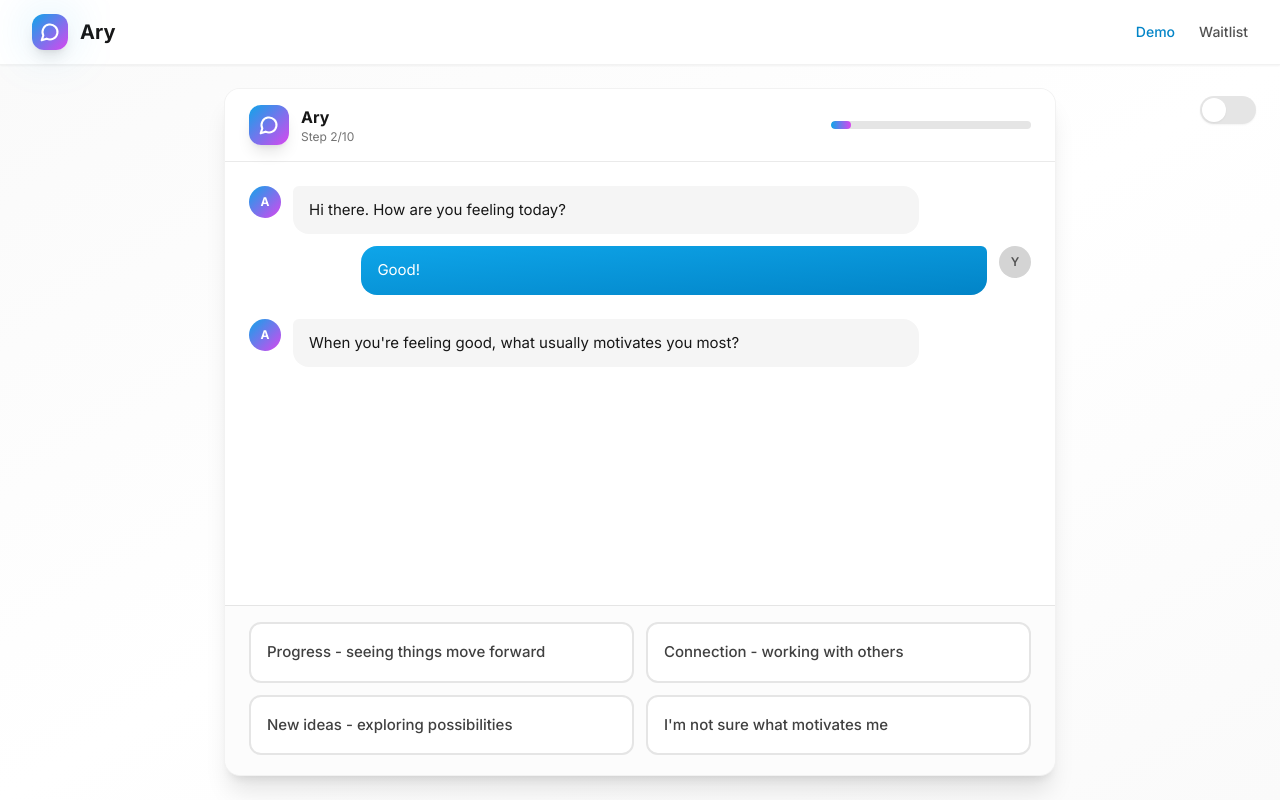
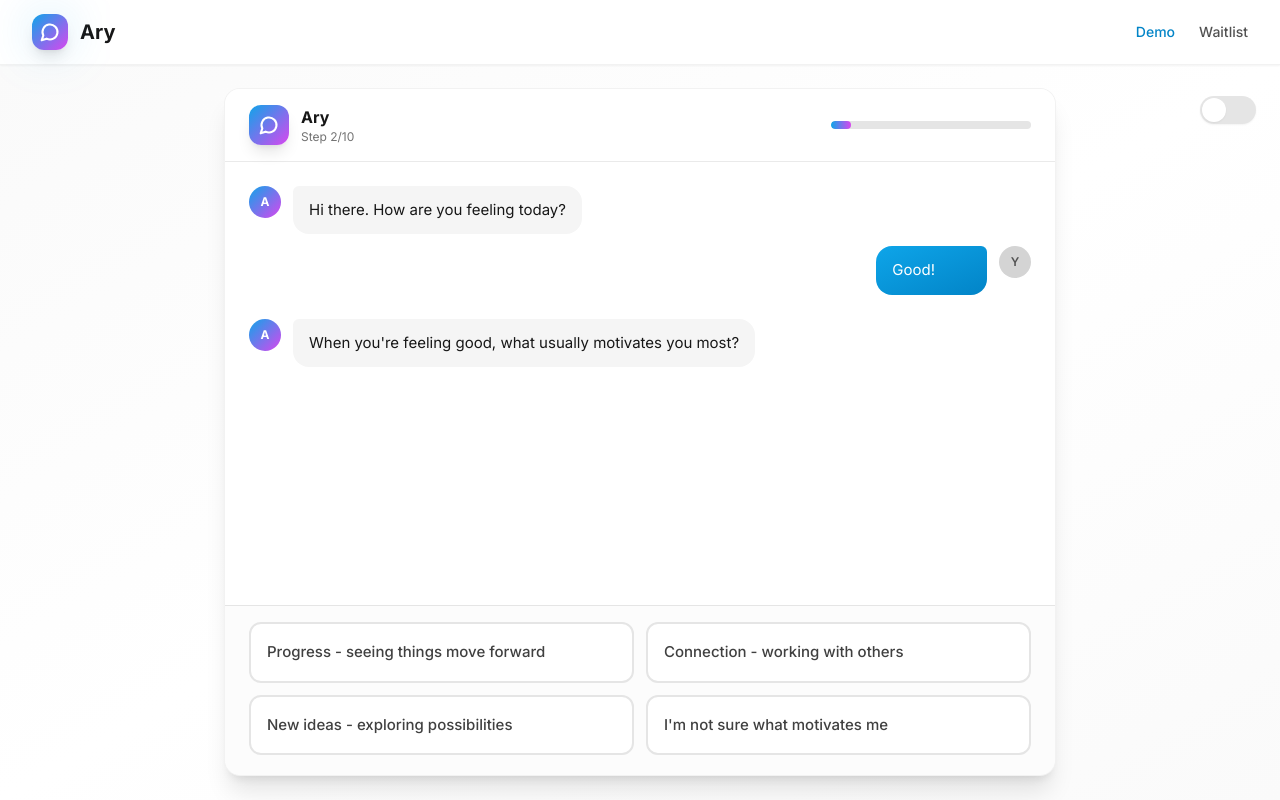
Before and after one commit to BlueSky428/Ary, a Next.js app in the folder frontend/: page /demo in a window 1280 px wide. Both pictures are taken after a click on the button "Good!". Built offline with nearby package versions, Linux system fonts and the light colour scheme.

Commit message:
changed messge box style

```diff
--- a/frontend/src/components/ConversationFlow.tsx
+++ b/frontend/src/components/ConversationFlow.tsx
@@ -284,9 +284,9 @@ export function ConversationFlow() {
                   <div className="w-8 h-8 rounded-full bg-gradient-to-br from-primary-500 to-accent-500 flex items-center justify-center flex-shrink-0">
                     <span className="text-white text-xs font-bold">A</span>
                   </div>
-                  <div className="flex-1 max-w-[80%]">
-                    <div className="bg-neutral-100 dark:bg-neutral-800 rounded-2xl rounded-tl-md px-4 py-3">
-                      <p className="text-neutral-900 dark:text-neutral-100 text-[15px] leading-relaxed">
+                  <div className="flex-shrink-0">
+                    <div className="bg-neutral-100 dark:bg-neutral-800 rounded-2xl rounded-tl-md px-4 py-3 inline-block">
+                      <p className="text-neutral-900 dark:text-neutral-100 text-[15px] leading-relaxed whitespace-normal">
                         {msg.question}
                       </p>
                     </div>
@@ -295,16 +295,16 @@ export function ConversationFlow() {
 
                 {/* Answer */}
                 <div className="flex items-start gap-3 justify-end">
-                  <div className="flex-1 max-w-[80%]">
-                    <div className="bg-gradient-to-br from-primary-500 to-primary-600 dark:from-primary-600 dark:to-primary-700 rounded-2xl rounded-tr-md px-4 py-3 relative group">
+                  <div className="flex-shrink-0">
+                    <div className="bg-gradient-to-br from-primary-500 to-primary-600 dark:from-primary-600 dark:to-primary-700 rounded-2xl rounded-tr-md px-4 py-3 relative group inline-block">
                       <div className="flex items-center justify-between gap-3">
-                        <p className="text-white text-[15px] leading-relaxed">
+                        <p className="text-white text-[15px] leading-relaxed whitespace-normal">
                           {msg.answer}
                         </p>
                         {editingIndex !== index && (
                           <button
                             onClick={() => handleEdit(index)}
-                            className="opacity-0 group-hover:opacity-100 transition-opacity p-1 hover:bg-white/20 rounded-lg"
+                            className="opacity-0 group-hover:opacity-100 transition-opacity p-1 hover:bg-white/20 rounded-lg flex-shrink-0"
                             title="Edit answer"
                           >
                             <Edit2 className="w-4 h-4 text-white/90" strokeWidth={2} />
@@ -332,9 +332,9 @@ export function ConversationFlow() {
                   <div className="w-8 h-8 rounded-full bg-gradient-to-br from-primary-500 to-accent-500 flex items-center justify-center flex-shrink-0">
                     <span className="text-white text-xs font-bold">A</span>
                   </div>
-                  <div className="flex-1 max-w-[80%]">
-                    <div className="bg-neutral-100 dark:bg-neutral-800 rounded-2xl rounded-tl-md px-4 py-3">
-                      <p className="text-neutral-900 dark:text-neutral-100 text-[15px] leading-relaxed">
+                  <div className="flex-shrink-0">
+                    <div className="bg-neutral-100 dark:bg-neutral-800 rounded-2xl rounded-tl-md px-4 py-3 inline-block">
+                      <p className="text-neutral-900 dark:text-neutral-100 text-[15px] leading-relaxed whitespace-normal">
                         {currentNode.question}
                       </p>
                     </div>
@@ -349,9 +349,9 @@ export function ConversationFlow() {
                 <div className="w-8 h-8 rounded-full bg-gradient-to-br from-primary-500 to-accent-500 flex items-center justify-center flex-shrink-0">
                   <Check className="w-4 h-4 text-white" strokeWidth={3} />
                 </div>
-                <div className="flex-1 max-w-[80%]">
-                  <div className="bg-primary-50 dark:bg-primary-950/40 rounded-2xl rounded-tl-md px-4 py-3 border-2 border-primary-200 dark:border-primary-800">
-                    <p className="text-neutral-900 dark:text-neutral-100 text-[15px] leading-relaxed">
+                <div className="flex-shrink-0">
+                  <div className="bg-primary-50 dark:bg-primary-950/40 rounded-2xl rounded-tl-md px-4 py-3 border-2 border-primary-200 dark:border-primary-800 inline-block">
+                    <p className="text-neutral-900 dark:text-neutral-100 text-[15px] leading-relaxed whitespace-normal">
                       Thank you for sharing. I&apos;ve gathered enough to reflect back what I&apos;m seeing.
                     </p>
                   </div>
```
